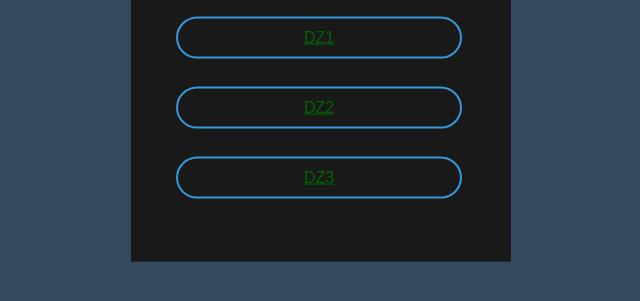
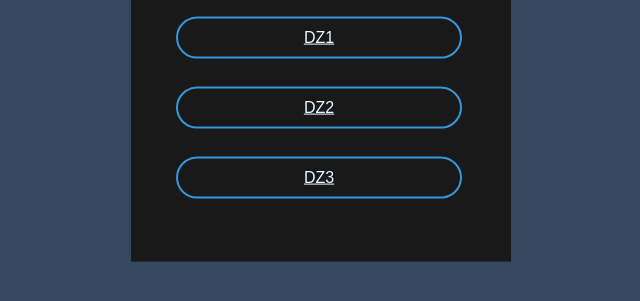
Before and after one commit to Pashalevchenko/Homework, a plain HTML site: page index.html in a window 1280 px wide. Shown: the part 315-616 px from the top of the page, without its empty margins (319-959 px from the left). Drawn offline with Linux system fonts and the light colour scheme.

Commit message:
eddit code

```diff
--- a/style.css
+++ b/style.css
@@ -5,7 +5,7 @@ body{
     background: #34495e;
 }
 .box a{
-    color: darkgreen;
+    color: aliceblue;
     display: block;
     margin: 5px;
     border: 2px solid #3498db;
```
